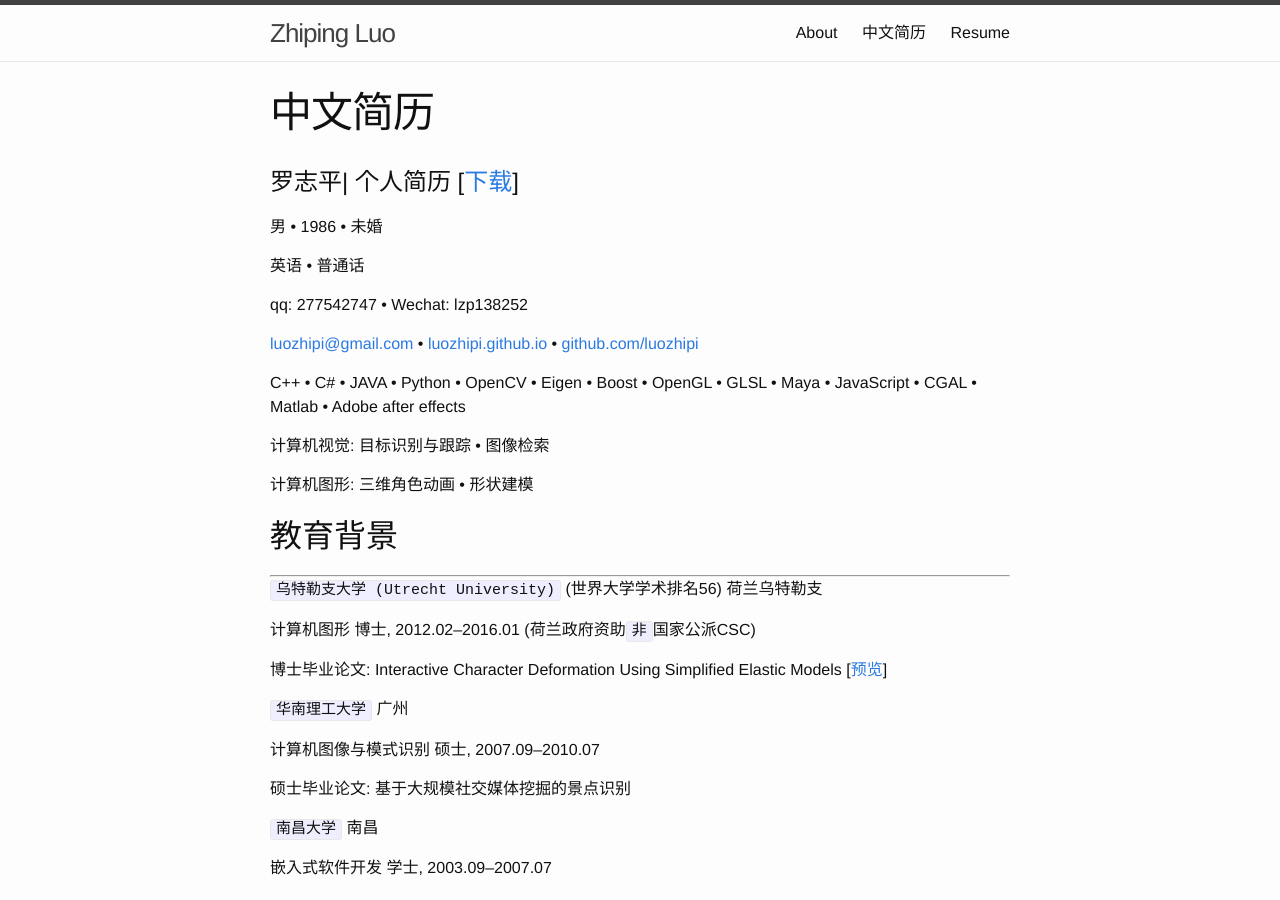
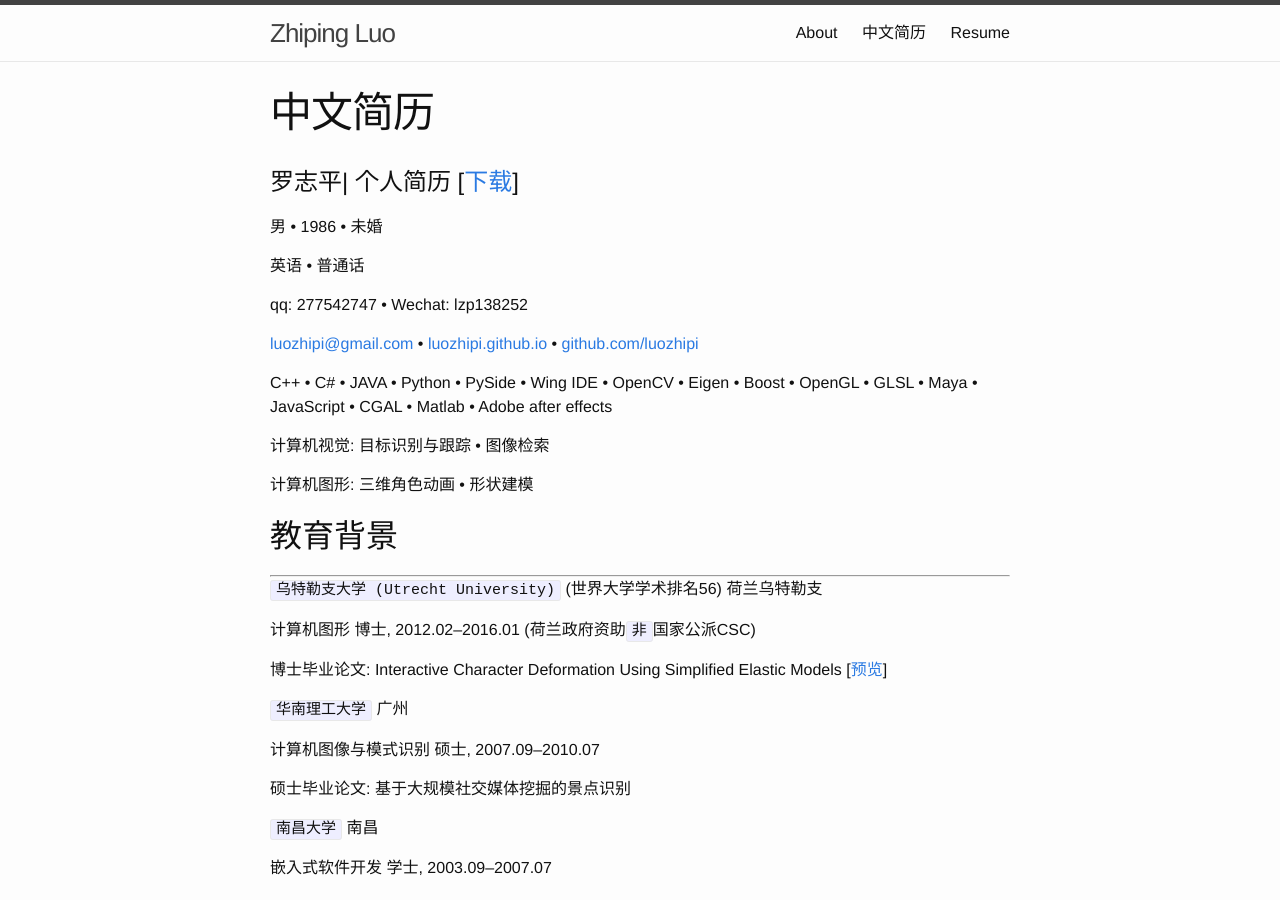
Before and after one commit to luozhipi/luozhipi.github.io, a Jekyll site: the page built from resume_CN.md, in a window 1280 px wide and 900 px high. Built offline with Jekyll 4.4.1, drawn with Linux system fonts in a browser that asks for light colours.

Commit message:
Update resume_CN.md

```diff
--- a/resume_CN.md
+++ b/resume_CN.md
@@ -13,7 +13,7 @@ qq: 277542747 • Wechat: lzp138252
 
 [luozhipi@gmail.com](mailto:luozhipi@gmail.com) • [luozhipi.github.io](http://luozhipi.github.io) • [github.com/luozhipi](https://github.com/luozhipi)
 
-C++ • C# • JAVA • Python • OpenCV • Eigen • Boost • OpenGL • GLSL • Maya • JavaScript • CGAL • Matlab • Adobe after effects
+C++ • C# • JAVA • Python • PySide • Wing IDE • OpenCV • Eigen • Boost • OpenGL • GLSL • Maya • JavaScript • CGAL • Matlab • Adobe after effects
 
 计算机视觉: 目标识别与跟踪 • 图像检索
 
```
